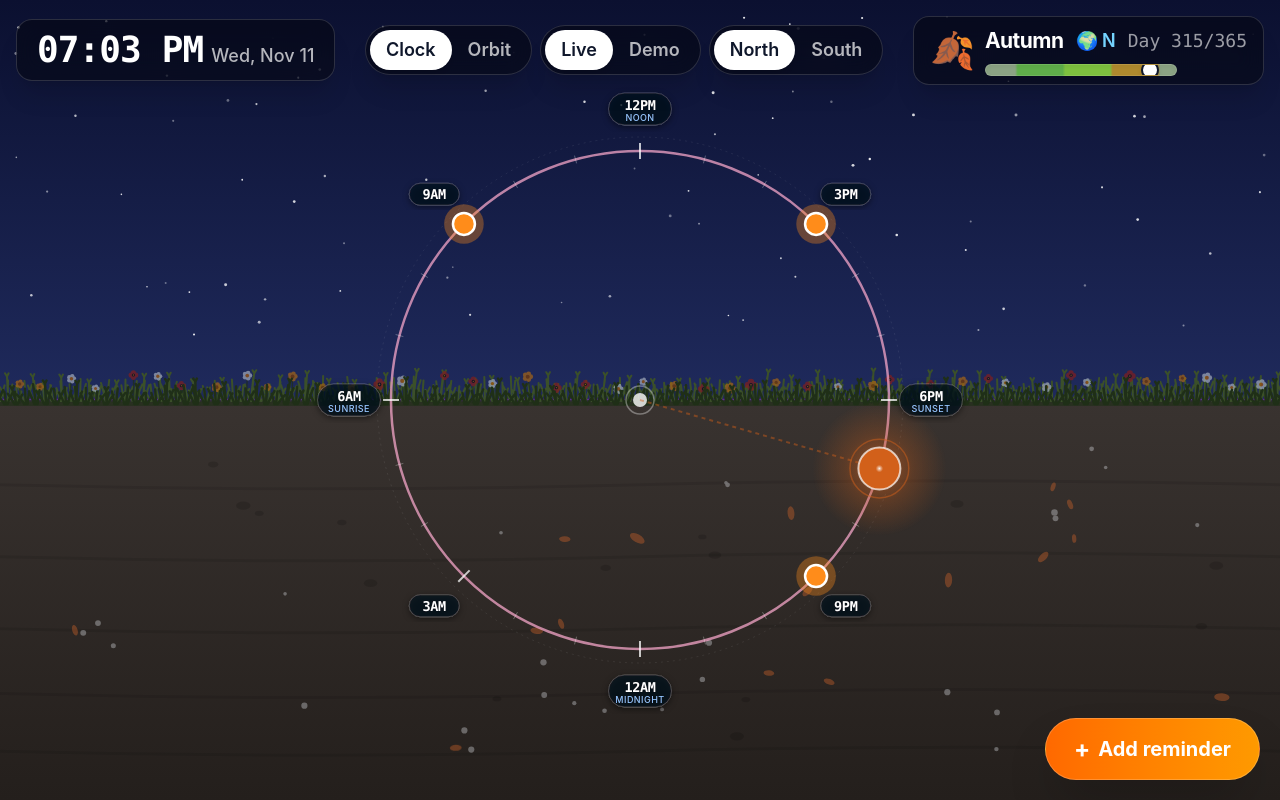
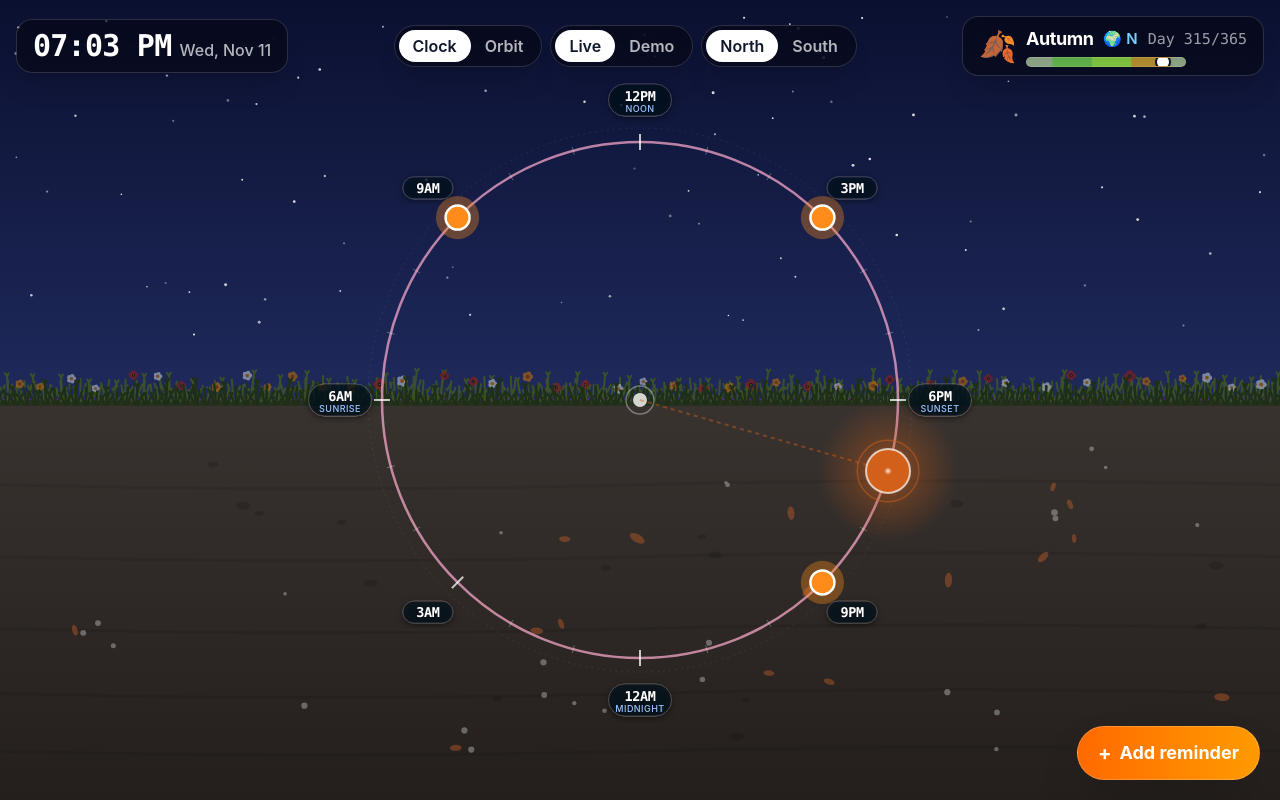
Before and after one commit to Paulanton07/SeasonalClock, a React (Vite) app in the folder web/: page / in a window 1280 px wide. Built offline with nearby package versions, Linux system fonts and the light colour scheme.

Commit message:
Compact HUD text (about 1.25x original) so the clock dial can be larger
Co-authored-by: Copilot <223556219+Copilot@users.noreply.github.com>

```diff
--- a/web/src/App.tsx
+++ b/web/src/App.tsx
@@ -56,11 +56,11 @@ function App() {
       <header ref={headerRef} className="absolute top-2.5 left-2.5 right-2.5 sm:top-4 sm:left-4 sm:right-4 z-10 flex flex-col sm:flex-row items-center justify-between gap-2 pointer-events-none">
         {/* Left item: Digital Time (+ Season on mobile) */}
         <div className="flex w-full sm:w-auto items-center justify-between sm:justify-start gap-2">
-          <div className="pointer-events-auto rounded-2xl bg-black/40 px-4 py-2 sm:px-5 sm:py-2.5 backdrop-blur-md border border-white/15 shadow-xl flex items-baseline gap-2">
-            <span className="font-mono text-3xl sm:text-4xl font-black tracking-tight text-white">
+          <div className="pointer-events-auto rounded-2xl bg-black/40 px-3.5 py-1.5 sm:px-4 sm:py-2 backdrop-blur-md border border-white/15 shadow-xl flex items-baseline gap-2">
+            <span className="font-mono text-2xl sm:text-3xl font-black tracking-tight text-white">
               {formatDigitalTime(now)}
             </span>
-            <span className="text-lg text-white/70 font-medium hidden sm:inline">
+            <span className="text-base text-white/70 font-medium hidden sm:inline">
               {formattedDate}
             </span>
           </div>
@@ -78,7 +78,7 @@ function App() {
             <button
               type="button"
               onClick={() => setActiveTab("clock")}
-              className={`rounded-full px-4 py-1.5 text-lg font-semibold transition ${
+              className={`rounded-full px-3 py-1 text-[15px] sm:px-3.5 sm:text-base font-semibold transition ${
                 activeTab === "clock"
                   ? "bg-white text-slate-900 shadow-md"
                   : "text-white/70 hover:text-white"
@@ -89,7 +89,7 @@ function App() {
             <button
               type="button"
               onClick={() => setActiveTab("orbit")}
-              className={`rounded-full px-4 py-1.5 text-lg font-semibold transition ${
+              className={`rounded-full px-3 py-1 text-[15px] sm:px-3.5 sm:text-base font-semibold transition ${
                 activeTab === "orbit"
                   ? "bg-white text-slate-900 shadow-md"
                   : "text-white/70 hover:text-white"
@@ -129,9 +129,9 @@ function App() {
           <button
             type="button"
             onClick={() => setShowAddModal(true)}
-            className="pointer-events-auto inline-flex items-center gap-2 rounded-full bg-gradient-to-r from-orange-500 to-amber-500 hover:from-orange-600 hover:to-amber-600 px-5 py-3 sm:px-7 sm:py-4 text-lg sm:text-xl font-bold text-white shadow-2xl backdrop-blur-md border border-white/20 transition transform active:scale-95 hover:scale-105"
+            className="pointer-events-auto inline-flex items-center gap-2 rounded-full bg-gradient-to-r from-orange-500 to-amber-500 hover:from-orange-600 hover:to-amber-600 px-4 py-2.5 sm:px-5 sm:py-3 text-base sm:text-lg font-bold text-white shadow-2xl backdrop-blur-md border border-white/20 transition transform active:scale-95 hover:scale-105"
           >
-            <span className="text-2xl leading-none font-bold">+</span>
+            <span className="text-xl leading-none font-bold">+</span>
             <span>Add reminder</span>
           </button>
         )}
--- a/web/src/components/ClockControls.tsx
+++ b/web/src/components/ClockControls.tsx
@@ -21,7 +21,7 @@ export function ModeToggle({
       <button
         type="button"
         onClick={() => onModeChange("real")}
-        className={`rounded-full px-4 py-1.5 text-lg font-semibold transition ${
+        className={`rounded-full px-3 py-1 text-[15px] sm:px-3.5 sm:text-base font-semibold transition ${
           mode === "real"
             ? "bg-white text-slate-900 shadow-md"
             : "text-white/70 hover:text-white"
@@ -32,7 +32,7 @@ export function ModeToggle({
       <button
         type="button"
         onClick={() => onModeChange("demo")}
-        className={`rounded-full px-4 py-1.5 text-lg font-semibold transition ${
+        className={`rounded-full px-3 py-1 text-[15px] sm:px-3.5 sm:text-base font-semibold transition ${
           mode === "demo"
             ? "bg-amber-400 text-slate-950 shadow-md"
             : "text-white/70 hover:text-white"
@@ -68,13 +68,14 @@ export function HemisphereToggle({
           title={o.title}
           aria-pressed={hemisphere === o.value}
           onClick={() => onChange(o.value)}
-          className={`rounded-full px-4 py-1.5 text-lg font-semibold transition ${
+          className={`rounded-full px-3 py-1 text-[15px] sm:px-3.5 sm:text-base font-semibold transition ${
             hemisphere === o.value
               ? "bg-white text-slate-900 shadow-md"
               : "text-white/70 hover:text-white"
           }`}
         >
-          {o.label}
+          <span className="sm:hidden">{o.value === "north" ? "N" : "S"}</span>
+          <span className="hidden sm:inline">{o.label}</span>
         </button>
       ))}
     </div>
@@ -91,7 +92,7 @@ export function DemoControls({
   onReset: () => void;
 }) {
   return (
-    <div className="flex flex-wrap items-center gap-2.5 rounded-2xl bg-black/50 p-3 sm:px-5 sm:py-3 text-lg text-white backdrop-blur-md border border-white/15 shadow-2xl select-none">
+    <div className="flex flex-wrap items-center gap-2.5 rounded-2xl bg-black/50 p-2.5 sm:px-4 sm:py-2.5 text-base text-white backdrop-blur-md border border-white/15 shadow-2xl select-none">
       <span className="font-semibold text-amber-300 flex items-center gap-1">
         <span className="inline-block h-2 w-2 rounded-full bg-amber-400 animate-pulse" />
         Fast-Forward:
@@ -104,9 +105,9 @@ export function DemoControls({
           step={0.125}
           value={daysPerSecond}
           onChange={(e) => onSpeedChange(Number(e.target.value))}
-          className="accent-amber-400 cursor-pointer w-36 sm:w-40"
+          className="accent-amber-400 cursor-pointer w-28 sm:w-36"
         />
-        <span className="font-mono text-[17px] text-white/80 w-24">
+        <span className="font-mono text-[15px] text-white/80 w-20">
           {Number.isInteger(daysPerSecond) ? daysPerSecond.toFixed(1) : String(daysPerSecond)}{" "}
           d/s
         </span>
@@ -114,7 +115,7 @@ export function DemoControls({
       <button
         type="button"
         onClick={onReset}
-        className="rounded-full bg-white/15 hover:bg-white/25 px-3.5 py-1.5 text-[17px] font-medium text-white transition active:scale-95"
+        className="rounded-full bg-white/15 hover:bg-white/25 px-3 py-1 text-[15px] font-medium text-white transition active:scale-95"
       >
         Reset Jan 1
       </button>
--- a/web/src/components/SeasonIndicator.tsx
+++ b/web/src/components/SeasonIndicator.tsx
@@ -38,30 +38,31 @@ export default function SeasonIndicator({ now, hemisphere }: Props) {
 
   return (
     <div className="flex items-center gap-2.5 rounded-2xl bg-black/40 px-3 py-1.5 sm:px-4 sm:py-2 text-white backdrop-blur-md border border-white/15 shadow-xl select-none">
-      <span className="text-3xl sm:text-4xl leading-none" role="img" aria-label={season}>
+      <span className="text-2xl sm:text-3xl leading-none" role="img" aria-label={season}>
         {SEASON_ICONS[season]}
       </span>
       <div className="flex flex-col">
-        <div className="flex items-center justify-between gap-3">
-          <span className="text-lg sm:text-[21px] font-bold tracking-tight">
+        <div className="flex items-center justify-between gap-2.5">
+          <span className="text-base sm:text-lg font-bold tracking-tight">
             {SEASON_PALETTES[season].label}
           </span>
           <span
-            className="text-[15px] sm:text-lg font-semibold text-sky-300"
+            className="hidden sm:inline text-[15px] font-semibold text-sky-300"
             title={hemisphere === "south" ? "Southern Hemisphere" : "Northern Hemisphere"}
           >
             🌍 {hemisphere === "south" ? "S" : "N"}
           </span>
-          <span className="text-[15px] sm:text-lg font-mono text-white/60">
-            Day {day}/365
+          <span className="text-[13px] sm:text-[15px] font-mono text-white/60">
+            Day {day}
+            <span className="hidden sm:inline">/365</span>
           </span>
         </div>
         <div
-          className="relative mt-1.5 h-3 w-36 sm:w-48 overflow-hidden rounded-full shadow-inner border border-white/10"
+          className="relative mt-1 h-2.5 w-28 sm:w-40 overflow-hidden rounded-full shadow-inner border border-white/10"
           style={{ background: gradient }}
         >
           <div
-            className="absolute top-1/2 h-4.5 w-4.5 -translate-y-1/2 -translate-x-1/2 rounded-full border-2 border-slate-900 bg-white shadow-md transition-all duration-300"
+            className="absolute top-1/2 h-4 w-4 -translate-y-1/2 -translate-x-1/2 rounded-full border-2 border-slate-900 bg-white shadow-md transition-all duration-300"
             style={{ left: `${markerPct}%` }}
           />
         </div>
```
